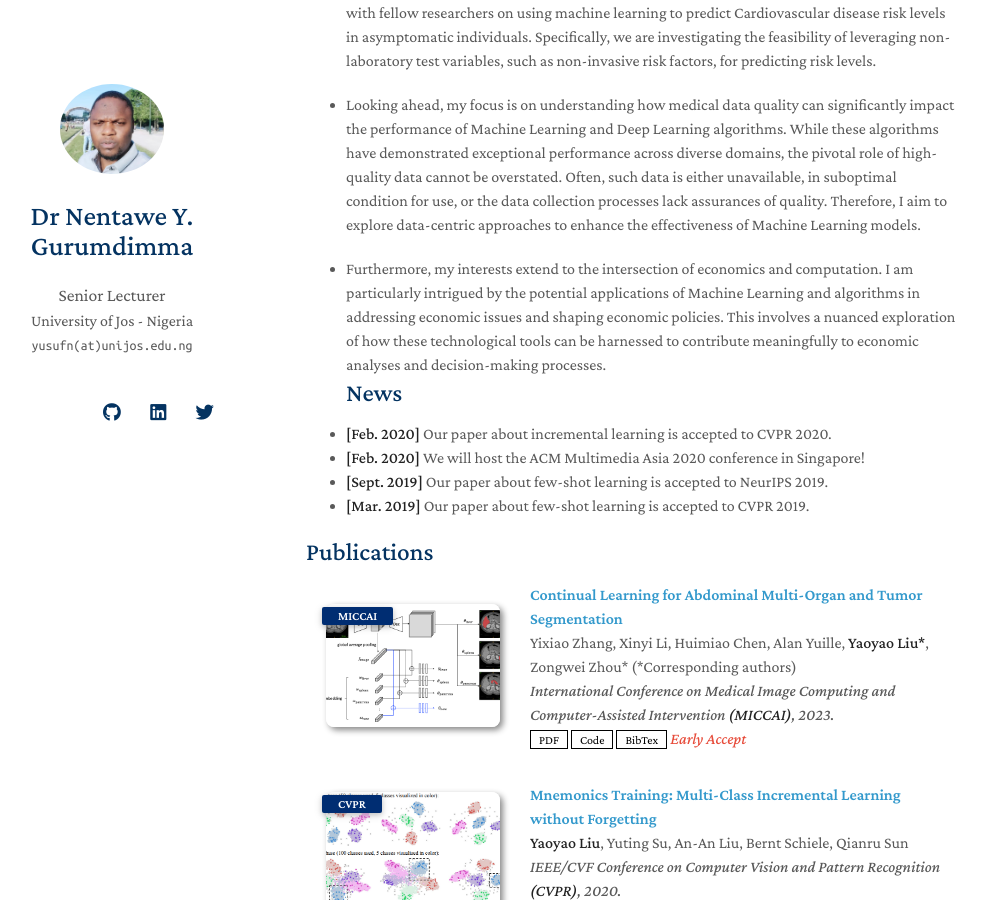
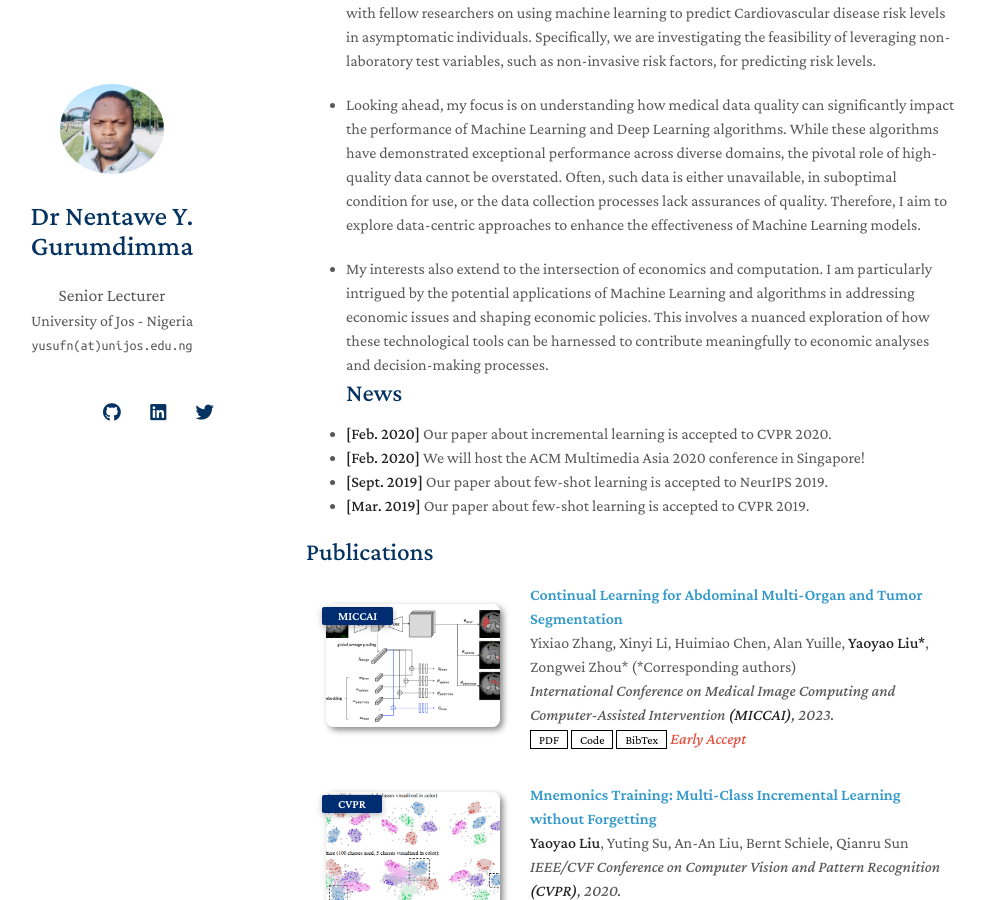
Before and after one commit to nentaweg/nentaweg.github.io, a Jekyll site: the page built from index.md, in a window 1280 px wide and 900 px high, scrolled down 478 px. Shown: the whole window, without its empty margins (164-1150 px from the left). Built offline with Jekyll 4.4.1, drawn with Linux system fonts in a browser that asks for light colours; nearby versions of some CDN libraries; a style sheet for code colours, icons or effects is not loaded; our own code applies the rules of GitHub Pages for plain Markdown files.

Commit message:
Update index.md

```diff
--- a/index.md
+++ b/index.md
@@ -13,7 +13,7 @@ I currently work as a Senior Lecturer at the Department of Computer Science, Uni
 
 - Looking ahead, my focus is on understanding how medical data quality can significantly impact the performance of Machine Learning and Deep Learning algorithms. While these algorithms have demonstrated exceptional performance across diverse domains, the pivotal role of high-quality data cannot be overstated. Often, such data is either unavailable, in suboptimal condition for use, or the data collection processes lack assurances of quality. Therefore, I aim to explore data-centric approaches to enhance the effectiveness of Machine Learning models.
 
-- Furthermore, my interests extend to the intersection of economics and computation. I am particularly intrigued by the potential applications of Machine Learning and algorithms in addressing economic issues and shaping economic policies. This involves a nuanced exploration of how these technological tools can be harnessed to contribute meaningfully to economic analyses and decision-making processes.
+- My interests also extend to the intersection of economics and computation. I am particularly intrigued by the potential applications of Machine Learning and algorithms in addressing economic issues and shaping economic policies. This involves a nuanced exploration of how these technological tools can be harnessed to contribute meaningfully to economic analyses and decision-making processes.
 ## News
 
 - **[Feb. 2020]** Our paper about incremental learning is accepted to CVPR 2020.
```
